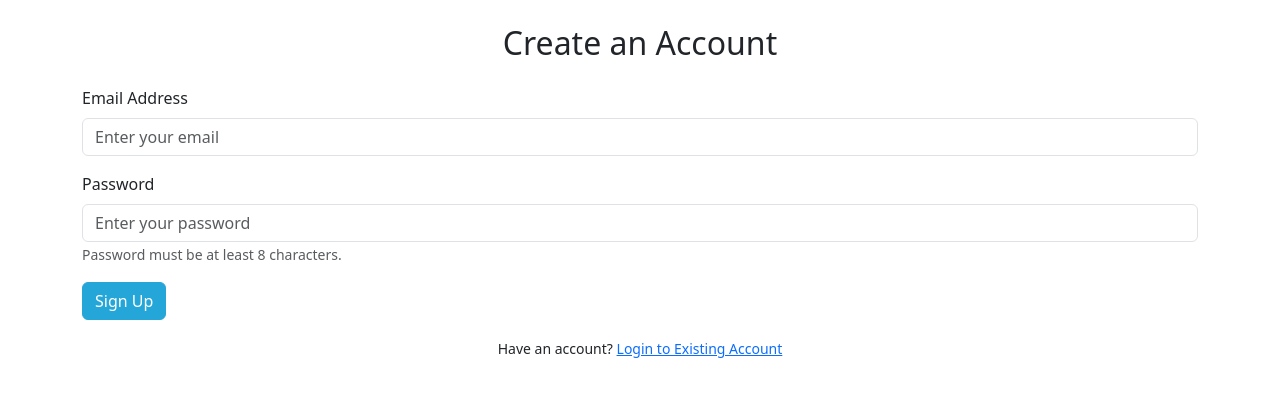
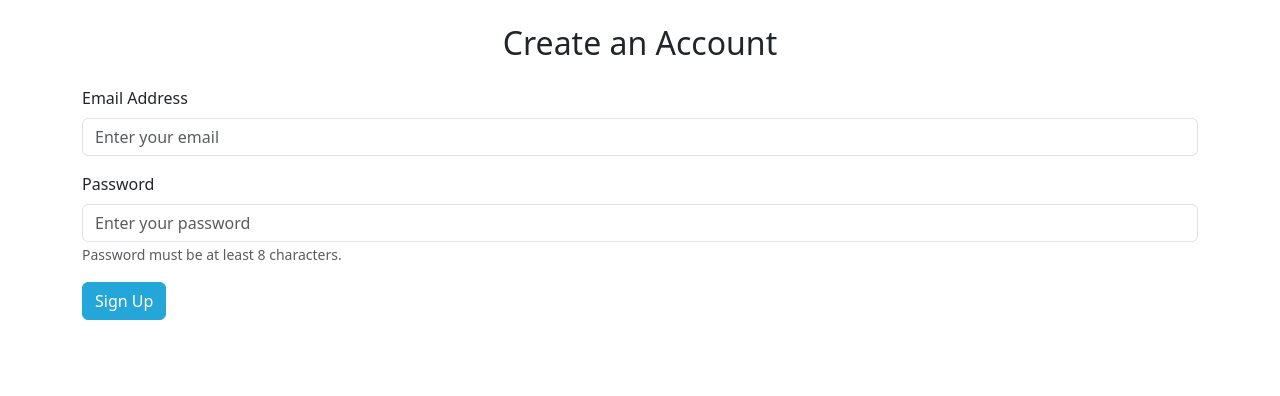
Before and after one commit to David-Prelinger/hackharvard, a Next.js app in the folder nextjs/hackharvard/: page /signup in a window 1280 px wide. Shown: the top 396 px of the page. Built offline with nearby package versions, Linux system fonts and the light colour scheme; no server answers.

Commit message:
fixed layout

```diff
--- a/nextjs/hackharvard/pages/login.tsx
+++ b/nextjs/hackharvard/pages/login.tsx
@@ -61,7 +61,6 @@ function Page() {
   </button>
   <p className="mt-3 text-center">
     <small>
-      Don't have an Account? <a href="/signup?">Create an Account</a>
     </small>
   </p>
 </form>
--- a/nextjs/hackharvard/pages/signup.tsx
+++ b/nextjs/hackharvard/pages/signup.tsx
@@ -67,7 +67,6 @@ function Page() {
   </button>
   <p className="mt-3 text-center">
     <small>
-      Have an account? <a href="/login">Login to Existing Account</a>
     </small>
   </p>
 </form>
```
